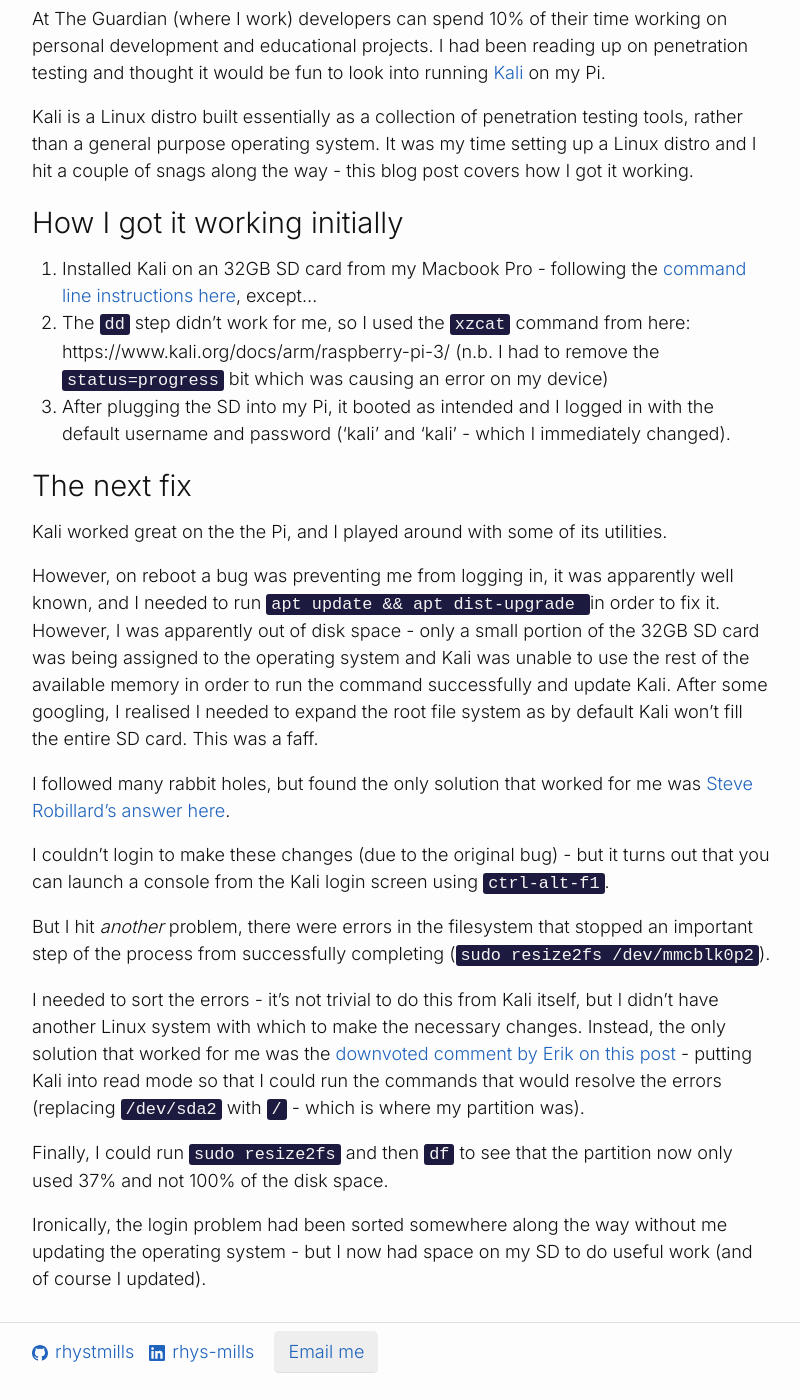
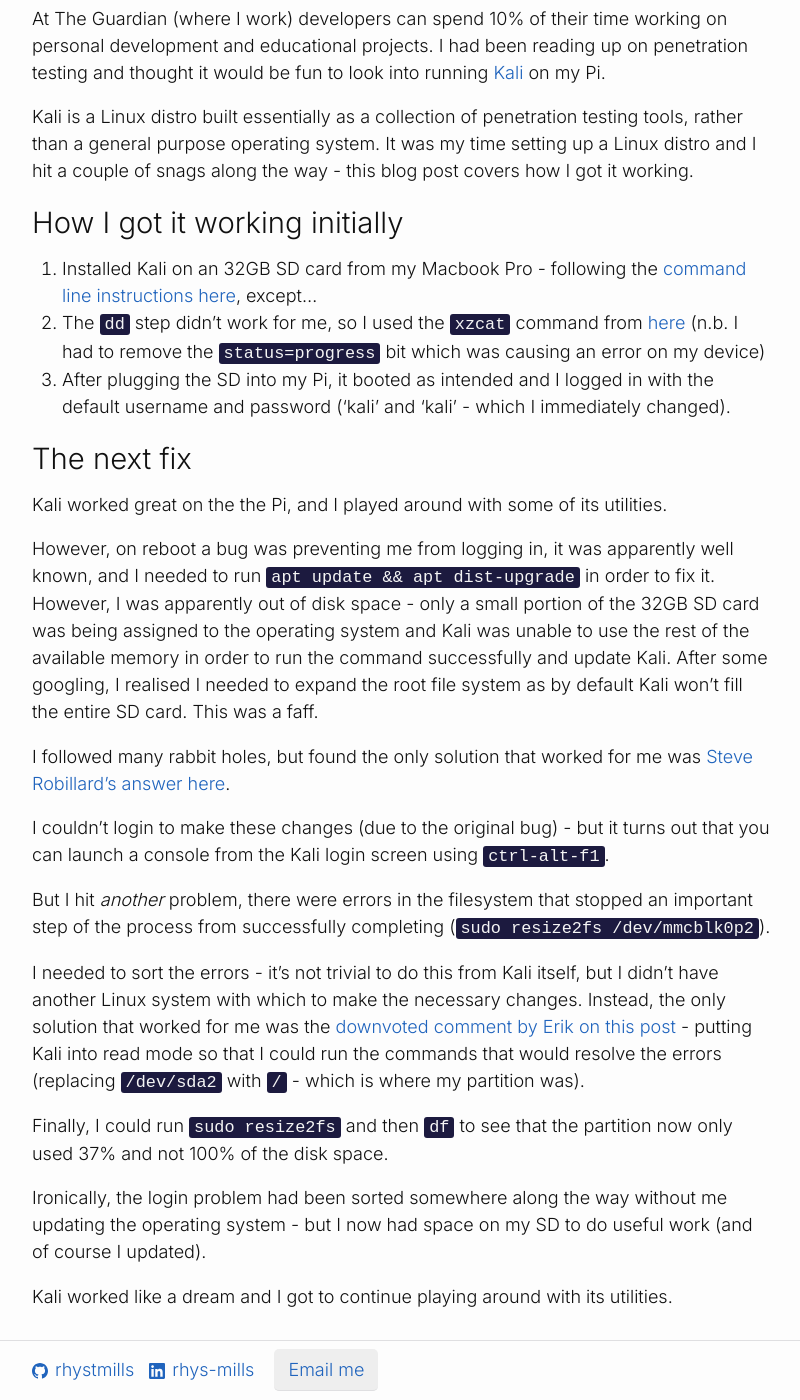
Before and after one commit to rhystmills/rhystmills.github.io, a Jekyll site: the page built from docs/_posts/2021-07-03-how-i-installed-kali-on-my-raspberry-pi.markdown, in a window 1280 px wide and 1400 px high, scrolled down 1006 px. Shown: the whole window, without its empty margins (238-1038 px from the left). Built offline with Jekyll 4.4.1, drawn with Linux system fonts in a browser that asks for light colours.

Commit message:
Update blog post

```diff
--- a/docs/_posts/2021-07-03-how-i-installed-kali-on-my-raspberry-pi.markdown
+++ b/docs/_posts/2021-07-03-how-i-installed-kali-on-my-raspberry-pi.markdown
@@ -22,14 +22,14 @@
 ### How I got it working initially
 
 1. Installed Kali on an 32GB SD card from my Macbook Pro - following the [command line instructions here](https://www.kali.org/docs/usb/live-usb-install-with-mac/), except...
-2. The `dd` step didn't work for me, so I used the `xzcat` command from here: https://www.kali.org/docs/arm/raspberry-pi-3/ (n.b. I had to remove the `status=progress` bit which was causing an error on my device)
+2. The `dd` step didn't work for me, so I used the `xzcat` command from [here](https://www.kali.org/docs/arm/raspberry-pi-3/) (n.b. I had to remove the `status=progress` bit which was causing an error on my device)
 3. After plugging the SD into my Pi, it booted as intended and I logged in with the default username and password ('kali' and 'kali' - which I immediately changed).
 
 ### The next fix
 
 Kali worked great on the the Pi, and I played around with some of its utilities.
 
-However, on reboot a bug was preventing me from logging in, it was apparently well known, and I needed to run `apt update && apt dist-upgrade ` in order to fix it. However, I was apparently out of disk space - only a small portion of the 32GB SD card was being assigned to the operating system and Kali was unable to use the rest of the available memory in order to run the command successfully and update Kali. After some googling, I realised I needed to expand the root file system as by default Kali won’t fill the entire SD card. This was a faff.
+However, on reboot a bug was preventing me from logging in, it was apparently well known, and I needed to run `apt update && apt dist-upgrade` in order to fix it. However, I was apparently out of disk space - only a small portion of the 32GB SD card was being assigned to the operating system and Kali was unable to use the rest of the available memory in order to run the command successfully and update Kali. After some googling, I realised I needed to expand the root file system as by default Kali won’t fill the entire SD card. This was a faff.
 
 I followed many rabbit holes, but found the only solution that worked for me was [Steve Robillard’s answer here](https://raspberrypi.stackexchange.com/questions/499/how-can-i-resize-my-root-partition).
 
@@ -42,3 +42,5 @@
 Finally, I could run `sudo resize2fs` and then `df` to see that the partition now only used 37% and not 100% of the disk space.
 
 Ironically, the login problem had been sorted somewhere along the way without me updating the operating system - but I now had space on my SD to do useful work (and of course I updated).
+
+Kali worked like a dream and I got to continue playing around with its utilities.
```
